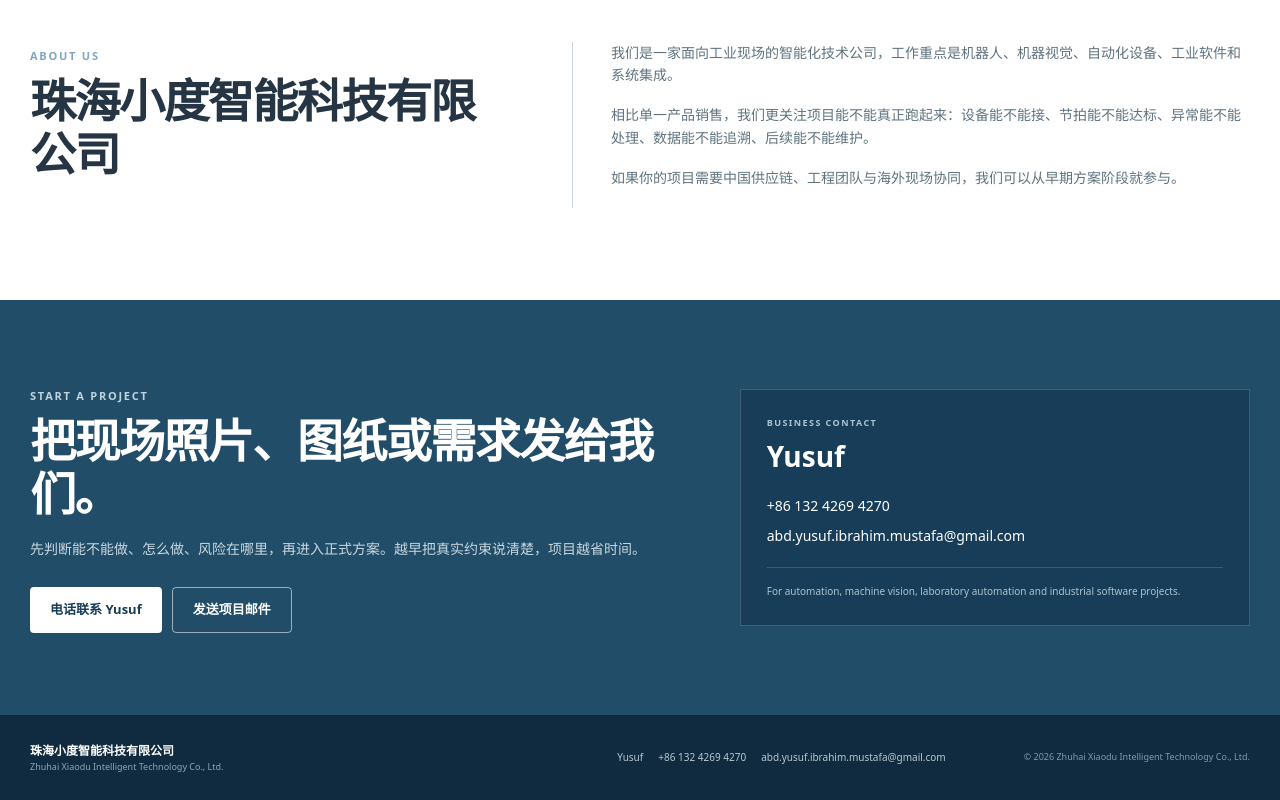
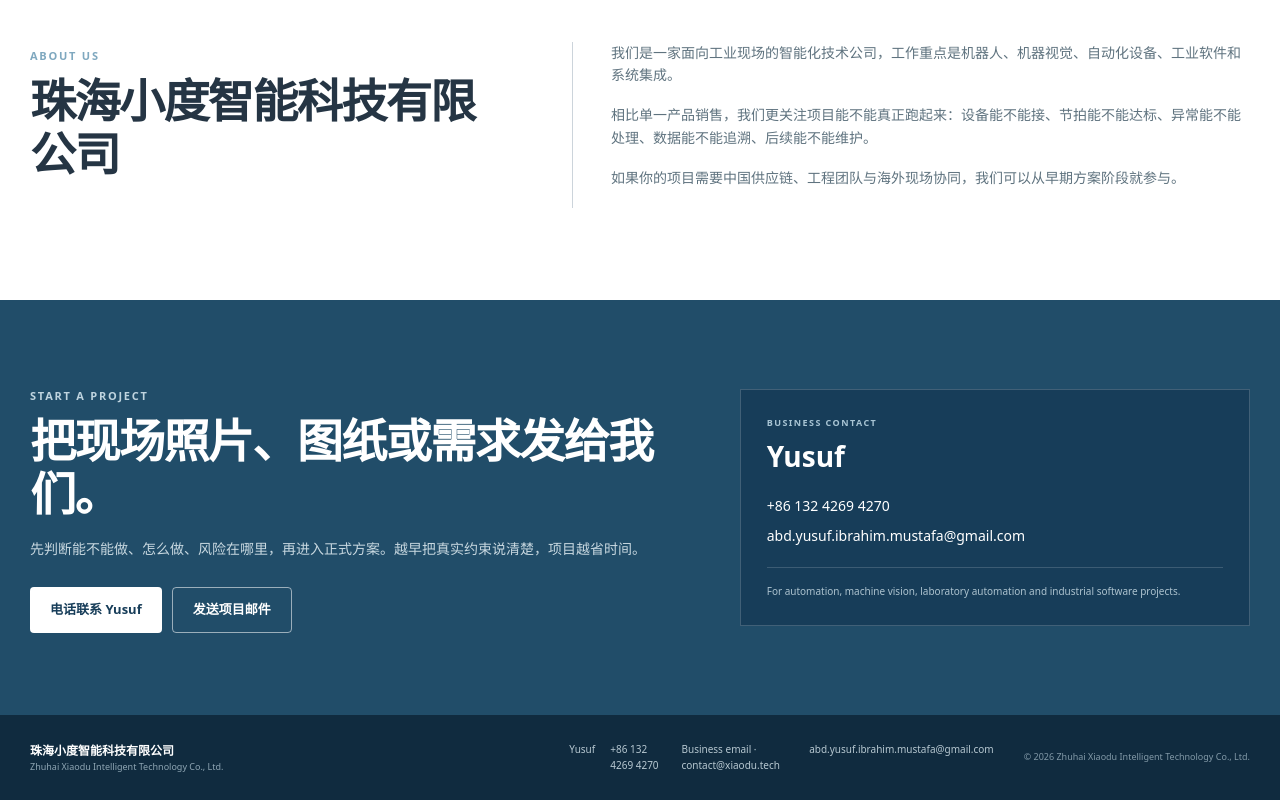
Before and after one commit to RuthlessCreature/xWebsite, a website: page public/index.html in a window 1280 px wide. Shown: the part 6275-7075 px from the top of the page. Drawn offline with Linux system fonts and the light colour scheme.

Commit message:
Show business contact email in static homepage footer

```diff
--- a/public/index.html
+++ b/public/index.html
@@ -441,6 +441,7 @@
       <div class="footer-contact">
         <span>Yusuf</span>
         <a href="tel:+8613242694270">+86 132 4269 4270</a>
+        <a href="mailto:contact@xiaodu.tech">Business email · contact@xiaodu.tech</a>
         <a href="mailto:abd.yusuf.ibrahim.mustafa@gmail.com">abd.yusuf.ibrahim.mustafa@gmail.com</a>
       </div>
       <p>© <span data-year></span> Zhuhai Xiaodu Intelligent Technology Co., Ltd.</p>
```
